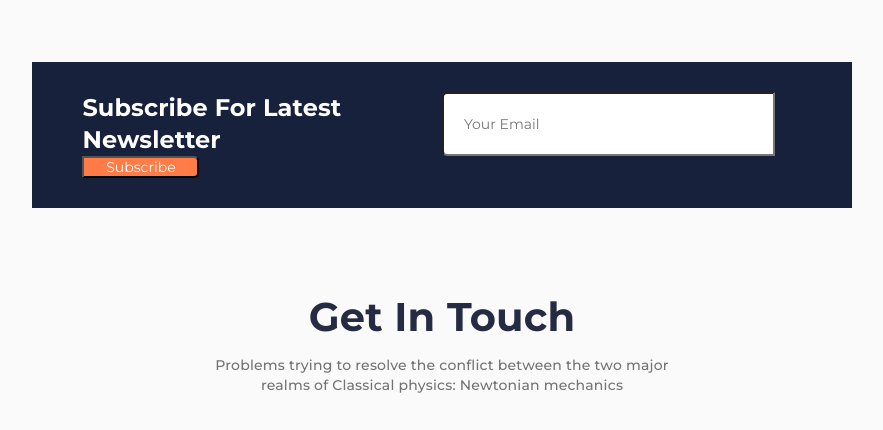
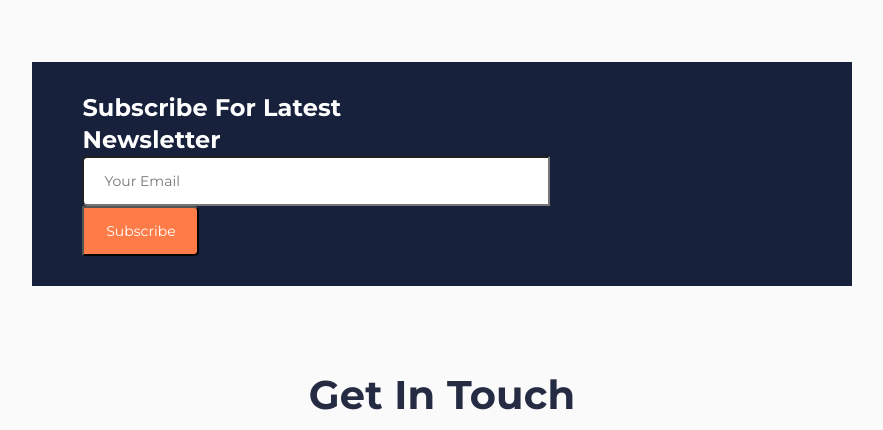
Before and after one commit to BogdanovGennadievichRuslan/tenth_page_Relvise, a plain HTML site: page index.html in a window 1280 px wide. Shown: the part 4248-4678 px from the top of the page, without its empty margins (198-1081 px from the left). Drawn offline with Linux system fonts and the light colour scheme; a script that the page names is missing.

Commit message:
Add files via upload

```diff
--- a/style.css
+++ b/style.css
@@ -355,7 +355,7 @@ body {
 }
 
 .whoweare__video {
-    flex: 1 1 auto;
+    flex: 1 1 57%;
     margin-right: 120px;
 }
 
@@ -507,7 +507,6 @@ body {
     background-color: rgba(23, 33, 60, 1);
     padding: 30px 50px;
     display: flex;
-    flex-wrap: wrap;
 }
 
 .partners__label {
@@ -520,7 +519,8 @@ body {
 }
 
 .partners__input {
-    width: 333px;
+    width: 65%;
+    height: 50px;
     border-top-left-radius: 5px;
     border-bottom-left-radius: 5px;
     padding-left: 20px;
@@ -528,10 +528,12 @@ body {
 
 .partners__button {
     width: 117px;
+    height: 50px;
     border-top-right-radius: 5px;
     border-bottom-right-radius: 5px;
     background-color: rgba(255, 123, 71, 1);
-    color: white;
+    color: white
+
 }
 
 
@@ -575,9 +577,7 @@ body {
     .whoweare__video {
         margin-right: 0;
     }
-}
 
-@media (max-width: 1170px) {
     .partners__form {
         flex-direction: column;
     }
```
